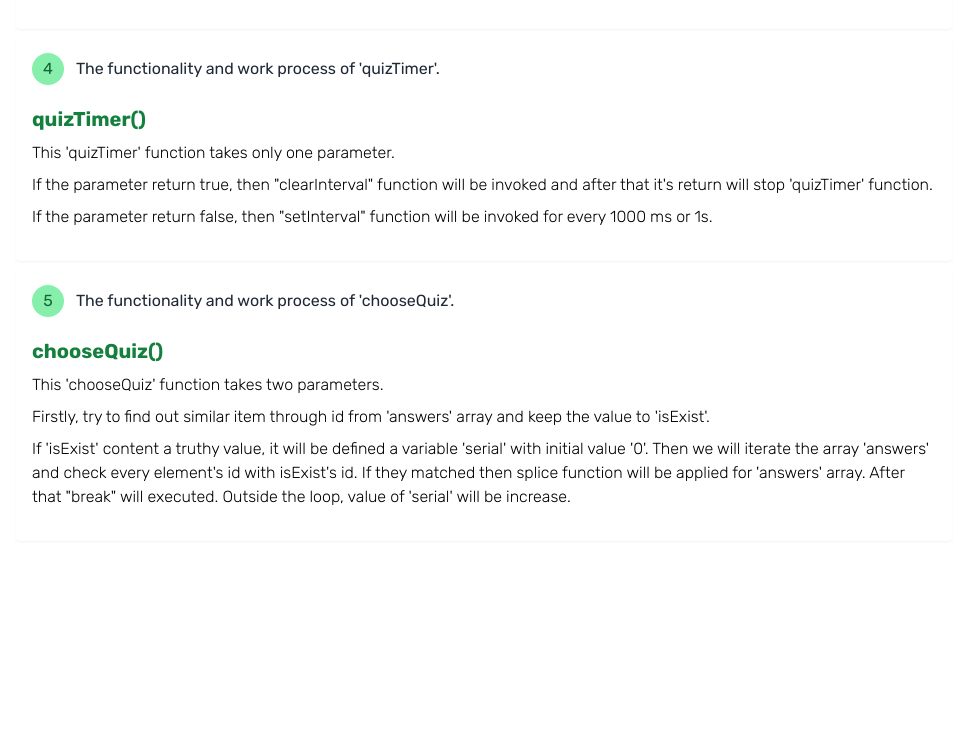
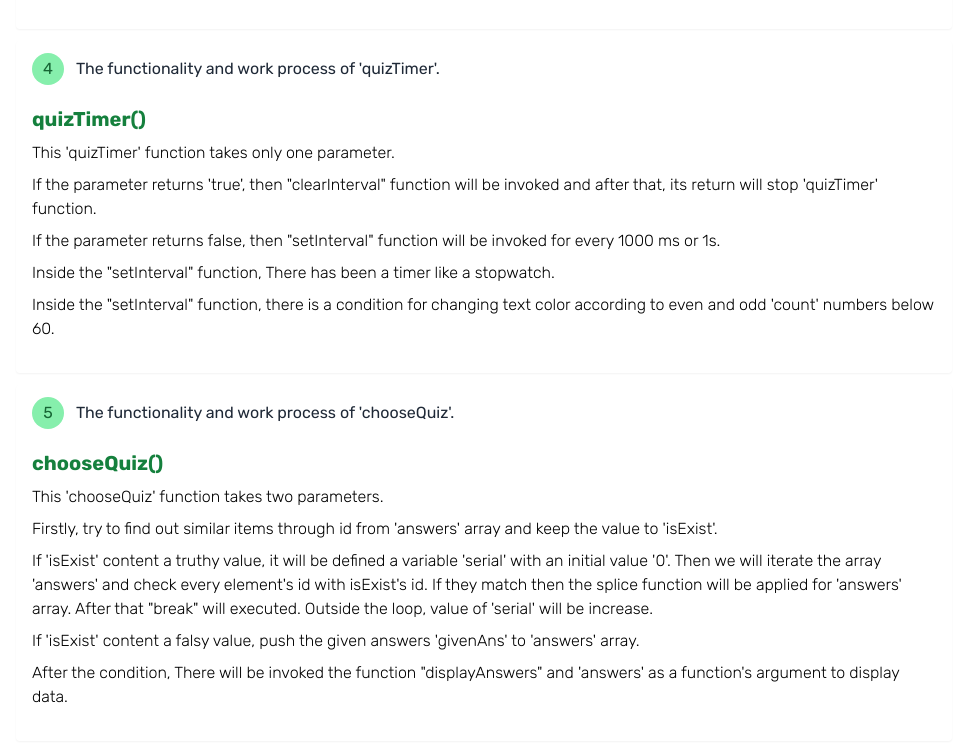
Before and after one commit to naimurcse/bugless-quiz-hero, a plain HTML site: page blog.html in a window 1280 px wide. Shown: the part 2395-3139 px from the top of the page, without its empty margins (156-1121 px from the left). Before the commit the page ends 2948 px from the top, so only its background shows below. Drawn offline with nearby package versions, Linux system fonts and the light colour scheme.

Commit message:
Given the answers of question no 04 and 05

```diff
--- a/blog.html
+++ b/blog.html
@@ -354,12 +354,20 @@
                      <ul class="font-light">
                         <li class="pt-2">This 'quizTimer' function takes only one parameter.</li>
                         <li class="pt-2">
-                           If the parameter return true, then "clearInterval" function will be
-                           invoked and after that it's return will stop 'quizTimer' function.
+                           If the parameter returns 'true', then "clearInterval" function will be
+                           invoked and after that, its return will stop 'quizTimer' function.
                         </li>
                         <li class="pt-2">
-                           If the parameter return false, then "setInterval" function will be
+                           If the parameter returns false, then "setInterval" function will be
                            invoked for every 1000 ms or 1s.
+                        </li>
+                        <li class="pt-2">
+                           Inside the "setInterval" function, There has been a timer like a
+                           stopwatch.
+                        </li>
+                        <li class="pt-2">
+                           Inside the "setInterval" function, there is a condition for changing text
+                           color according to even and odd 'count' numbers below 60.
                         </li>
                      </ul>
                   </div>
@@ -386,15 +394,24 @@
                      <ul class="font-light">
                         <li class="pt-2">This 'chooseQuiz' function takes two parameters.</li>
                         <li class="pt-2">
-                           Firstly, try to find out similar item through id from 'answers' array and
-                           keep the value to 'isExist'.
+                           Firstly, try to find out similar items through id from 'answers' array
+                           and keep the value to 'isExist'.
                         </li>
                         <li class="pt-2">
                            If 'isExist' content a truthy value, it will be defined a variable
-                           'serial' with initial value '0'. Then we will iterate the array 'answers'
-                           and check every element's id with isExist's id. If they matched then
-                           splice function will be applied for 'answers' array. After that "break"
-                           will executed. Outside the loop, value of 'serial' will be increase.
+                           'serial' with an initial value '0'. Then we will iterate the array
+                           'answers' and check every element's id with isExist's id. If they match
+                           then the splice function will be applied for 'answers' array. After that
+                           "break" will executed. Outside the loop, value of 'serial' will be
+                           increase.
+                        </li>
+                        <li class="pt-2">
+                           If 'isExist' content a falsy value, push the given answers 'givenAns' to
+                           'answers' array.
+                        </li>
+                        <li class="pt-2">
+                           After the condition, There will be invoked the function "displayAnswers"
+                           and 'answers' as a function's argument to display data.
                         </li>
                      </ul>
                   </div>
```
